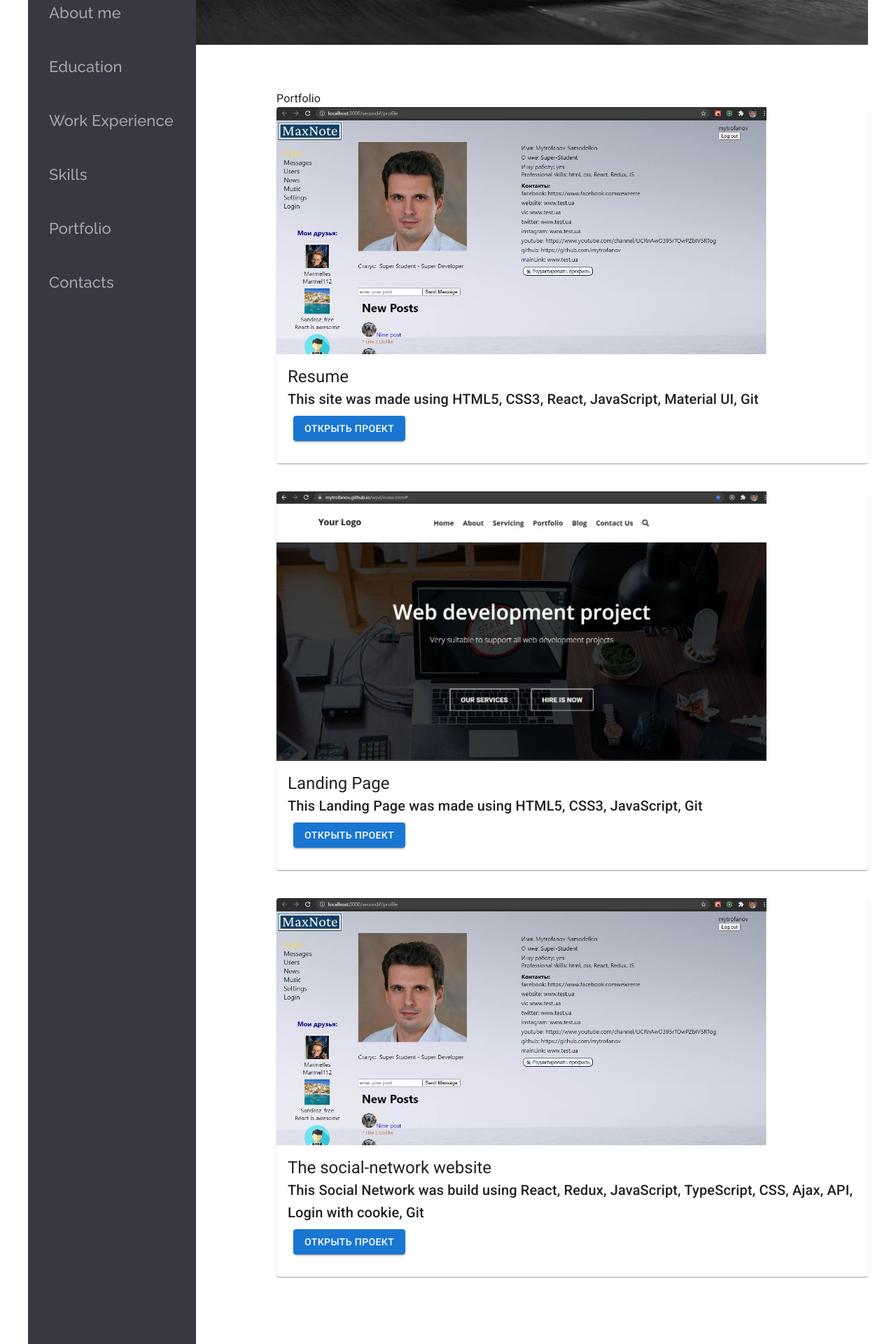
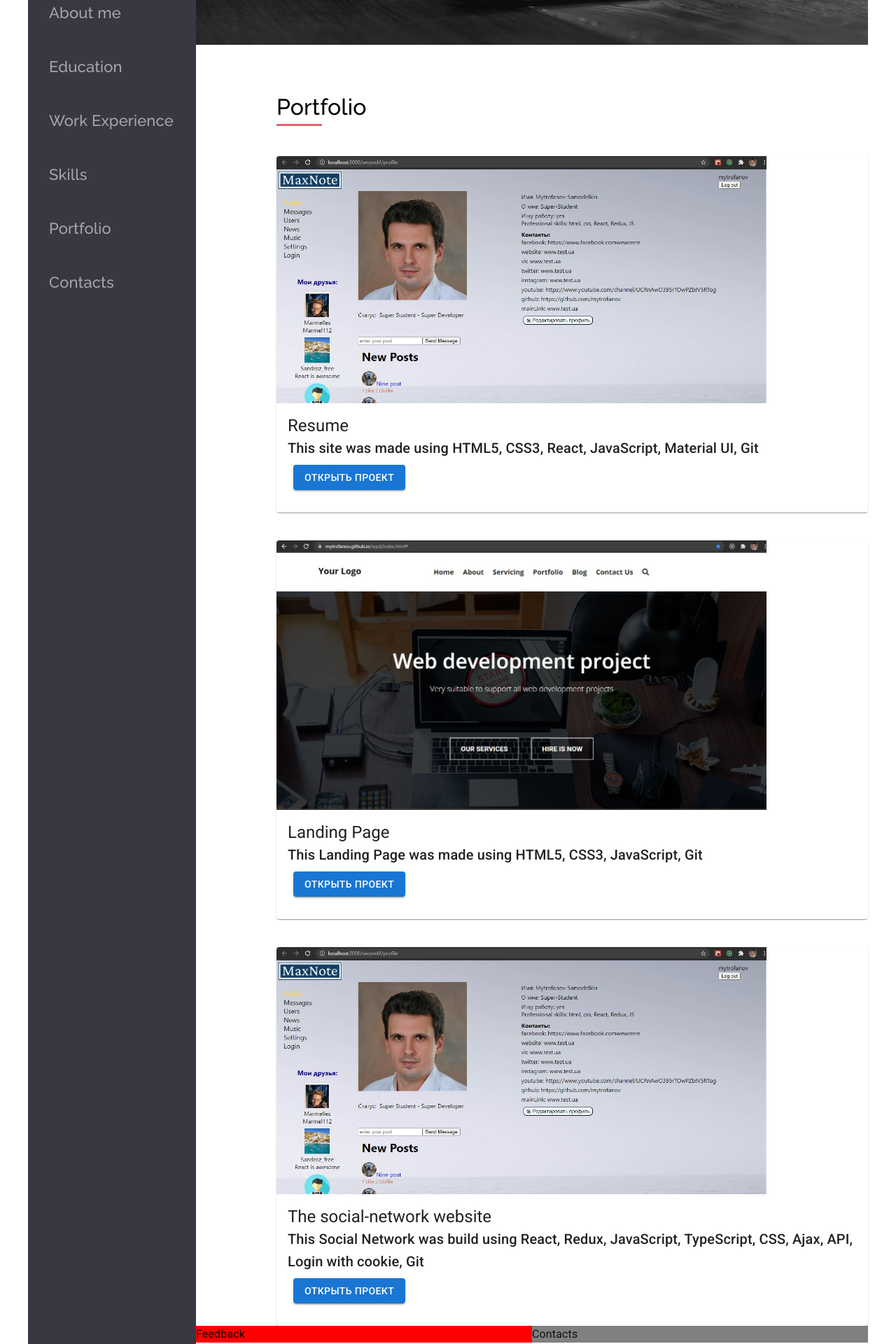
Before and after one commit to mytrofanov/resume6, a React (Create React App) app: page / in a window 1280 px wide. Shown: the part 380-2300 px from the top of the page at 70% size. Built offline with nearby package versions, Linux system fonts and the light colour scheme.

Commit message:
Добавил структуру bottom

```diff
--- a/src/App.css
+++ b/src/App.css
@@ -19,3 +19,17 @@
     width: 100%;
 
 }
+
+.bottom {
+    display: flex;
+    flex-direction: row;
+}
+
+.feedback {
+    width: 50%;
+    background-color: red;
+}
+.contact {
+    width: 50%;
+    background-color: gray;
+}
--- a/src/App.js
+++ b/src/App.js
@@ -19,7 +19,18 @@ export default function App() {
                     <div className="infoBlock">
                         <Portfolio MyWorks={MyWorks}/>
                     </div>
+                    <div className="bottom">
+                        <div className="feedback">
+                            Feedback
+                        </div>
+                        <div className="contact">
+                            Contacts
+                        </div>
+                    </div>
+
                 </div>
+
+
 
             </div>
         </ScopedCssBaseline>
--- a/src/components/portfolio/Portfolio.js
+++ b/src/components/portfolio/Portfolio.js
@@ -7,9 +7,10 @@ import {Grid} from "@material-ui/core";
 export const Portfolio = (props) => {
     return (
         <div className={s.PortfolioBlock}>
-            <div>
+            <div className={s.PortfolioName}>
                 Portfolio
             </div>
+
             <Grid container spacing={5}>
                 {props.MyWorks.map(item =>
 
--- a/src/components/portfolio/Portfolio.module.css
+++ b/src/components/portfolio/Portfolio.module.css
@@ -6,21 +6,16 @@
     width: 400px;
     height: auto;
 }
-.works{
 
+.PortfolioName {
+
+    width: 65px;
+    font-family: "Raleway", sans-serif;
+    color: black;
+    font-size: 32px;
+
+    border-bottom-width: 3px;
+    border-bottom-color: #dc646f;
+    border-bottom-style: solid;
+    margin-bottom: 43px;
 }
-
-
-.resume{
-
-}
-
-.name{
-
-}
-.description {
-
-}
-.reference{
-
-}
```
